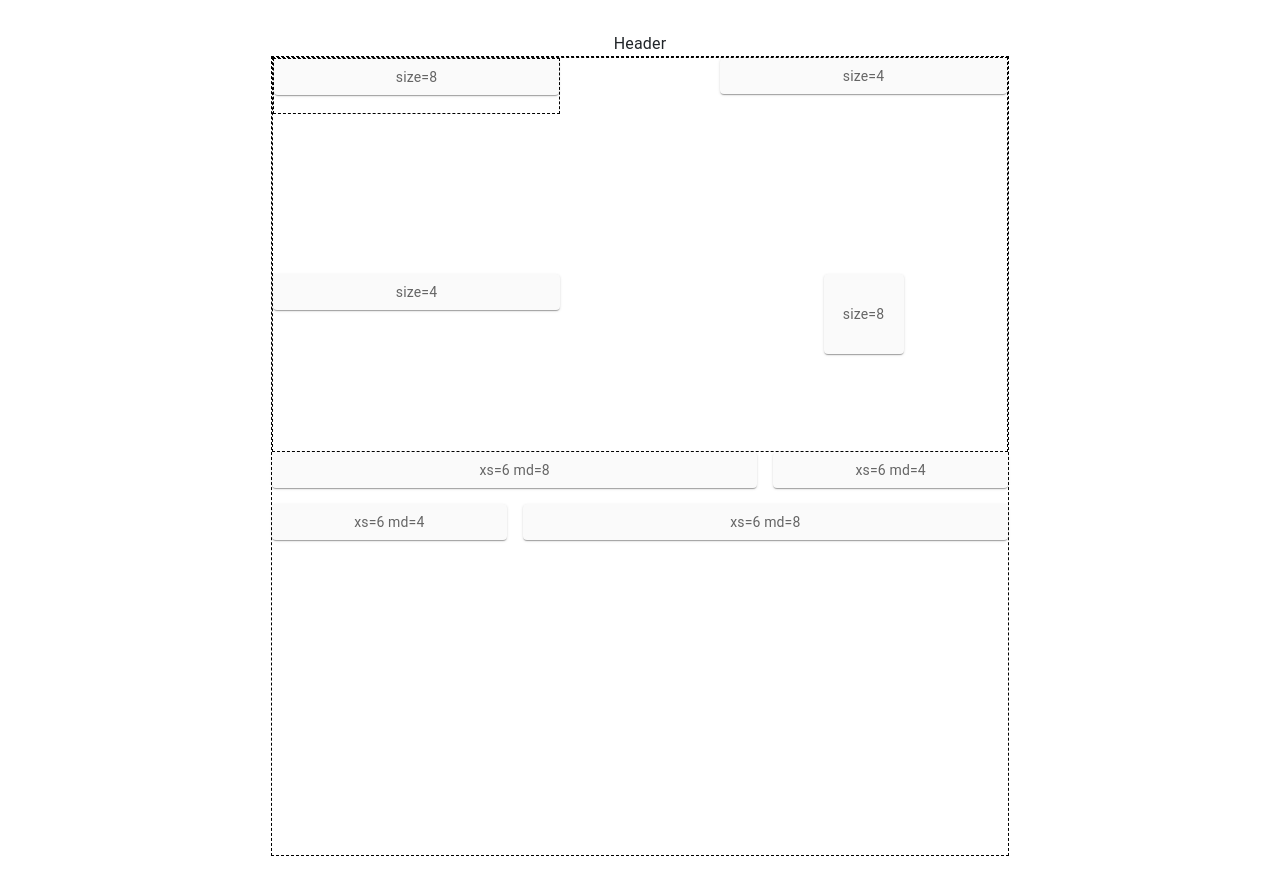
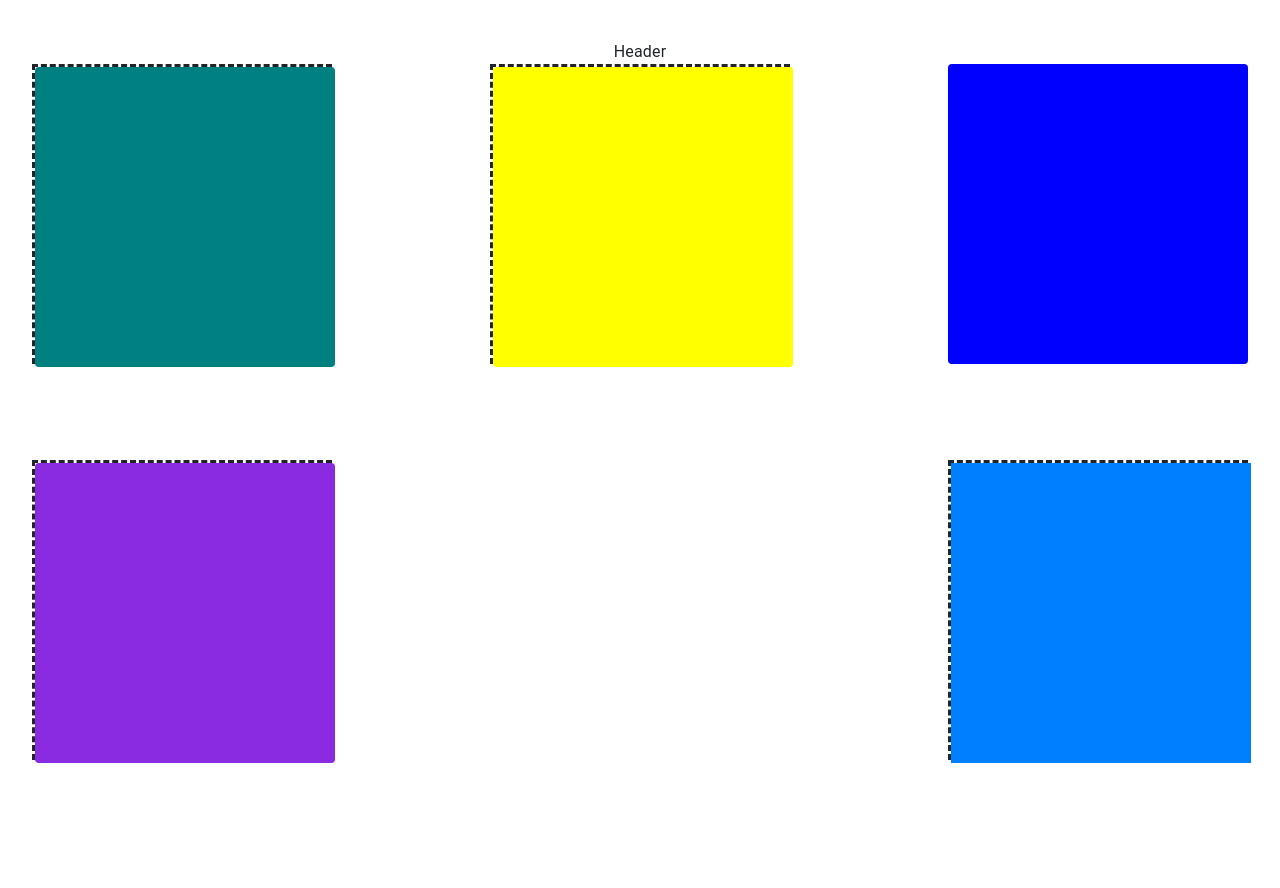
Before and after one commit to abhuraya/Portfolio, a React (Vite) app: page / in a window 1280 px wide. After the commit the page ends 800 px from the top, so only its background shows below. Built offline with nearby package versions, Linux system fonts and the light colour scheme.

Commit message:
aligned boxes

```diff
--- a/src/components/MainPage.jsx
+++ b/src/components/MainPage.jsx
@@ -25,41 +25,22 @@ export default function MainPage() {
     return (
         <div>
             <Typography>Header</Typography>
-            <Box display="flex" sx={{ flexGrow: 1,  height: '100vh', flexDirection: 'column'}} justifyContent='space-evenly' border='1px dashed black'>
-                <Box sx={{ flexGrow: 1, border: '1px dashed black', height: '10vh'}} >
-                    <Grid container spacing={20}>
-                        <Grid size={6} sx={{border: '1px dashed black', height: '7vh'}}>
-                            <Item>size=8</Item>
-                        </Grid>
-                        <Grid size={6}>
-                            <Item>size=4</Item>
-                        </Grid>
-                        <Grid size={6}>
-                            <Item>size=4</Item>
-                        </Grid>
-                        <Grid size={6} sx={{display: 'flex', justifyContent: 'center', alignItems: 'center'}}>
-                            <Item sx={{height: '10vh', display: 'flex', justifyContent: 'center', alignItems: 'center', width: '10vh'}}>size=8</Item>
-                        </Grid>
-                    </Grid>
-                </Box>
-
-                <Box sx={{ flexGrow: 1}}>
-                    <Grid container spacing={2}>
-                        <Grid size ={{ sx: 6, md: 8}}>
-                            <Item>xs=6 md=8</Item>
-                        </Grid>
-                        <Grid size={{ xs: 6, md: 4}}>
-                            <Item>xs=6 md=4</Item>
-                        </Grid>
-                        <Grid size={{ xs:6, md: 4}}>
-                            <Item>xs=6 md=4</Item>
-                        </Grid>
-                        <Grid size={{xs: 6, md: 8}}>
-                            <Item>xs=6 md=8</Item>
-                        </Grid>
-                    </Grid>
-                </Box>
-            </Box>
+            <Grid container spacing={12} sx={{display: 'flex', justifyContent: 'space-between'}}>
+                <Grid sx={{border: 'dashed' , width: 300, height: 300}}>
+                    <Box sx={{width: 300, height: 300, borderRadius: 1, bgcolor: 'teal', '&hover':{bgcolor: 'black'}}}></Box>
+                </Grid>
+                <Grid sx={{border: 'dashed', width: 300, height: 300}}>
+                    <Box sx={{width: 300, height: 300, borderRadius: 1, bgcolor: 'yellow', '&hover':{bgcolor: 'maroon'}}}></Box>
+                </Grid>
+                <Grid sx={{width: 300, height: 300, borderRadius: 1, bgcolor: 'blue', '&hover': {bgcolor: 'magenta'}}}>
+                </Grid>
+                <Grid sx={{border: 'dashed', width: 300, height: 300}}>
+                    <Box sx={{width : 300, height: 300, borderRadius: 1, bgcolor: 'blueviolet', '&hover':{bgcolor: 'gray'}}}></Box>
+                </Grid>
+                <Grid sx={{border: 'dashed', width: 300, height: 300}}>
+                    <Box sx={{width: 300, height: 300, bgcolor: '#007FFF', '&hover':{bgcolor: '#0066CC'}}}></Box>
+                </Grid>
+            </Grid>
         </div>
     )
 }
```
